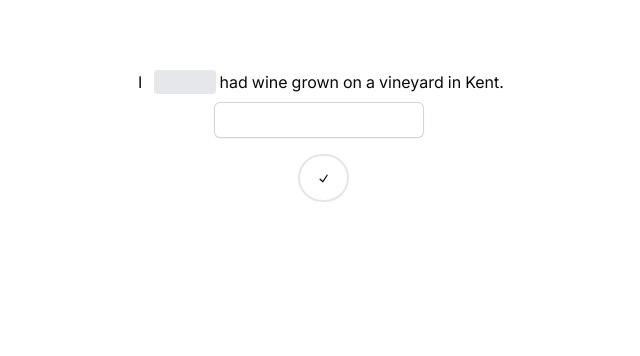
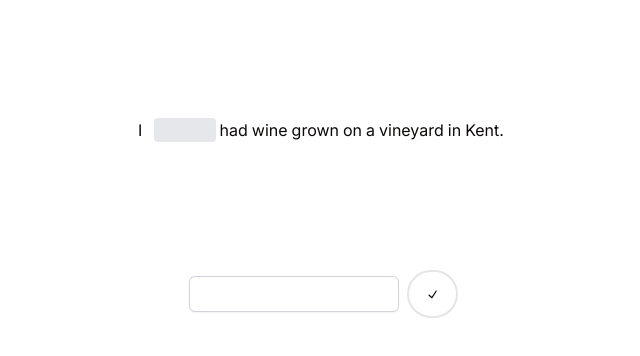
Before and after one commit to HialeahLiam/language-recognition, a Next.js app: page /practice in a window 1280 px wide. Both pictures are taken after a click on the button "Start practice". Shown: the part 250-606 px from the top of the page, without its empty margins (317-957 px from the left). Built offline with nearby package versions, Linux system fonts and the light colour scheme.

Commit message:
added replay overlay to video #11

```diff
--- a/app/practice/page.tsx
+++ b/app/practice/page.tsx
@@ -151,20 +151,20 @@ function PracticePage() {
     setClipIndex((ci) => ci + 1);
   }
   return (
-    <>
+    <div className="container">
       {!show ? (
         <div className="h-screen flex justify-center items-center">
           <Button onClick={() => setShow(true)}>Start practice</Button>
         </div>
       ) : (
-        <div className="mx-auto ">
+        <div className="mx-auto h-full ">
           <AuditoryRecognition
             snippet={snippets[clipIndex]}
             onNextSnippet={handleNextSnippet}
           ></AuditoryRecognition>
         </div>
       )}
-    </>
+    </div>
   );
 }
 
--- a/components/AuditoryRecognition.tsx
+++ b/components/AuditoryRecognition.tsx
@@ -3,6 +3,7 @@ import React, { useEffect, useRef, useState } from "react";
 import { PlayIcon } from "@heroicons/react/20/solid";
 import { Button } from "./ui/button";
 import { CheckIcon } from "@radix-ui/react-icons";
+import { cn } from "@/lib/utils";
 
 interface Props {
   snippet: {
@@ -23,6 +24,8 @@ function AuditoryRecognition({ snippet, onNextSnippet }: Props) {
   const [currentWord, setCurrentWord] = useState("");
   const [guessRevealed, setGuessRevealed] = useState(false);
   const [guess, setGuess] = useState("");
+  const [snippetPlaying, setSnippetPlaying] = useState(false);
+  const [videoLoaded, setVideoLoaded] = useState(false);
   // const [progressInterval, setProgressInterval] = useState<NodeJS.Timer | null>(
   //   null
   // );
@@ -57,6 +60,7 @@ function AuditoryRecognition({ snippet, onNextSnippet }: Props) {
   }
 
   function handlePlay() {
+    console.log("play");
     const videoElement = video.current as unknown as HTMLVideoElement;
 
     progressIntervalRef.current = setInterval(() => {
@@ -65,11 +69,14 @@ function AuditoryRecognition({ snippet, onNextSnippet }: Props) {
       }
     }, 100);
     videoElement.play();
+
+    setSnippetPlaying(true);
   }
 
   function handleVideoEnd() {
     if (progressIntervalRef.current) clearInterval(progressIntervalRef.current);
     setCurrentWord("");
+    setSnippetPlaying(false);
   }
 
   function reset() {
@@ -85,18 +92,32 @@ function AuditoryRecognition({ snippet, onNextSnippet }: Props) {
 
   return (
     <div className="mx-auto sm:px-6 lg:px-8 flex flex-col items-center ">
+      <div className="relative mb-20 lg:h-72 aspect-video ">
         <video
           onEnded={handleVideoEnd}
           onPlay={handlePlay}
+          onLoadedData={() => setVideoLoaded(true)}
           ref={video}
           playsInline
           autoPlay
-        className="h-60 mb-20"
+          className=""
           src={snippet.videoSrc}
         ></video>
+        <div
+          className={cn(
+            "absolute inset-0 z-10 bg-black/50 backdrop-blur-sm flex  items-center justify-center cursor-pointer",
+            (!videoLoaded || snippetPlaying) && "hidden"
+          )}
+          onClick={handlePlay}
+        >
+          <button>
+            <PlayIcon className="fill-none stroke-white h-12"></PlayIcon>
+          </button>
+        </div>
+      </div>
       {guessCorrect !== null && guessCorrect && <p>Correct!</p>}
       {guessCorrect !== null && !guessCorrect && <p>Incorrect</p>}
-      <div className="mb-2 flex flex-wrap">
+      <div className="flex flex-wrap lg:mb-32 mb-20">
         {snippet.words.map((w) => {
           const key = w.id;
           return (
@@ -128,17 +149,19 @@ function AuditoryRecognition({ snippet, onNextSnippet }: Props) {
           );
         })}
       </div>
-
-      <div>
+      <div className="flex items-center">
         <input
           name="guess"
           id="guess"
-          className="mb-4 mr-2 rounded-md border-0 py-1.5 text-gray-900 shadow-sm ring-1 ring-inset ring-gray-300 placeholder:text-gray-400 focus:ring-2 focus:ring-inset focus:ring-indigo-600 sm:text-sm sm:leading-6"
+          className=" mr-2 rounded-md border-0 py-1.5 text-gray-900 shadow-sm ring-1 ring-inset ring-gray-300 placeholder:text-gray-400 focus:ring-2 focus:ring-inset focus:ring-indigo-600 sm:text-sm sm:leading-6"
+          style={{
+            "-webkit-appearance": "none",
+          }}
           onChange={(e) => setGuess(e.target.value)}
           value={guess}
           autoComplete="off"
         />
-      </div>
+
         <Button
           onClick={handleCheckGuess}
           className="rounded-full h-12 aspect-square border-2"
@@ -146,6 +169,7 @@ function AuditoryRecognition({ snippet, onNextSnippet }: Props) {
         >
           <CheckIcon></CheckIcon>
         </Button>
+      </div>
       {guessRevealed && (
         // <Button
         //   onClick={handleContinue}
```
Also changed, not shown: app/layout.tsx (+9 -9 lines), app/globals.css (line endings or trailing spaces). Lines whose indentation alone changed are shown as unchanged.
